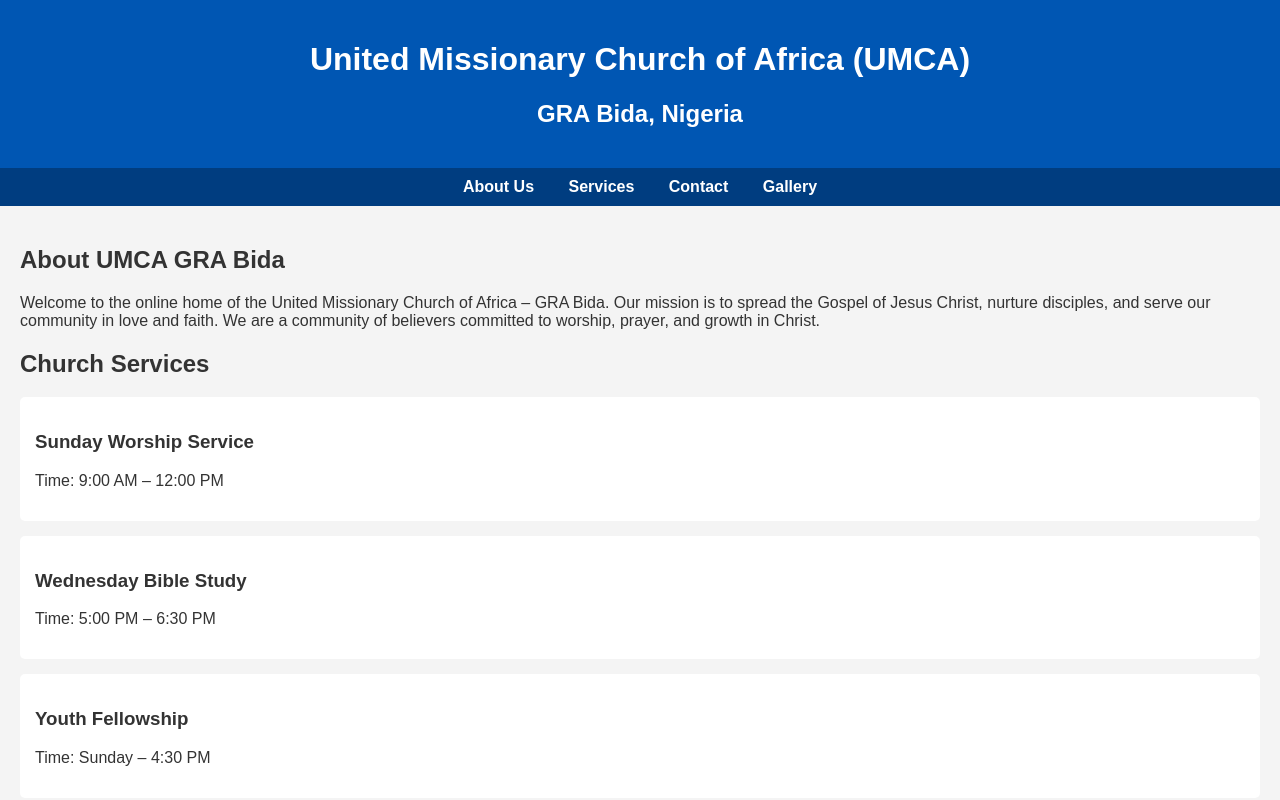
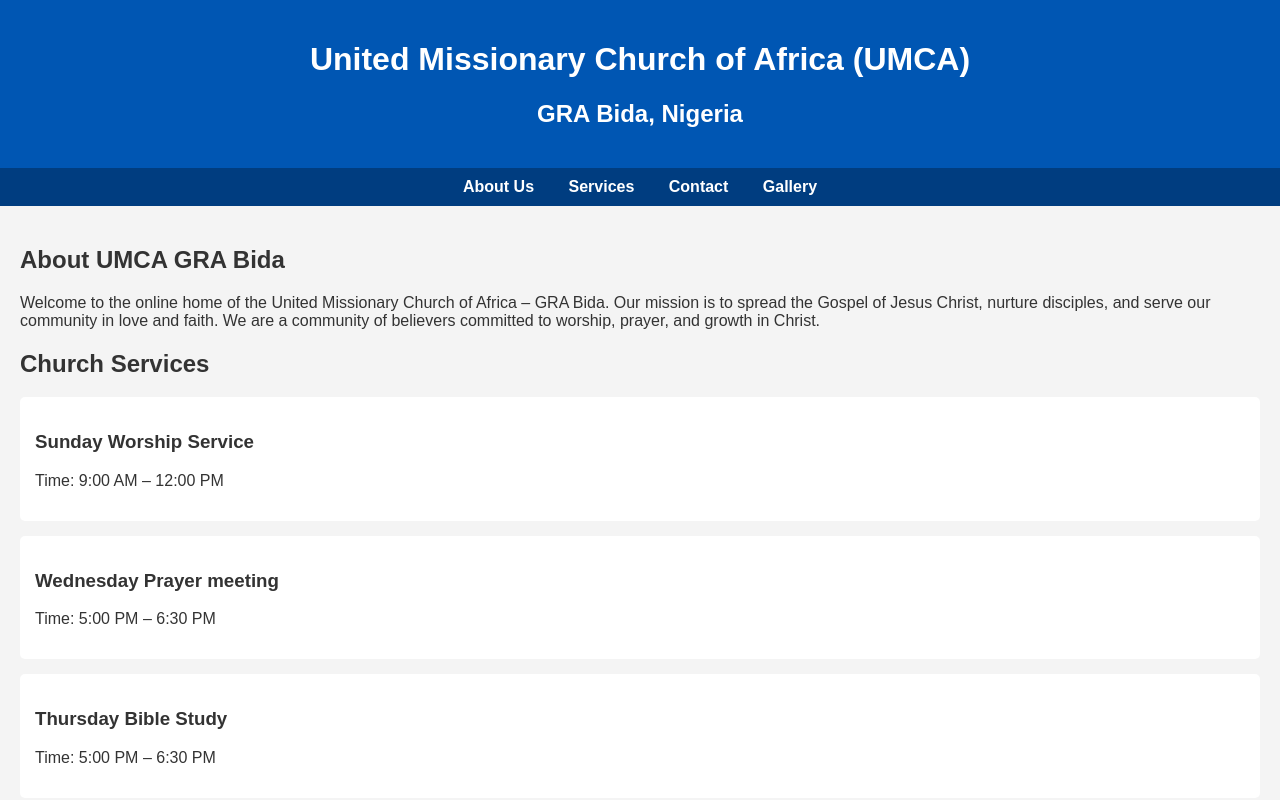
Before and after one commit to koloprosper03-tech/umca-gra-bida, a plain HTML site: page index.html in a window 1280 px wide. Shown: the top 800 px of the page. Drawn offline with Linux system fonts and the light colour scheme.

Commit message:
Update index.html

```diff
--- a/index.html
+++ b/index.html
@@ -76,7 +76,11 @@
         </div>
 
         <div class="service">
-            <h3>Wednesday Bible Study</h3>
+            <h3>Wednesday Prayer meeting</h3>
+            <p>Time: 5:00 PM – 6:30 PM</p>
+        </div>
+        <div class="service">
+            <h3>Thursday Bible Study</h3>
             <p>Time: 5:00 PM – 6:30 PM</p>
         </div>
 
```
